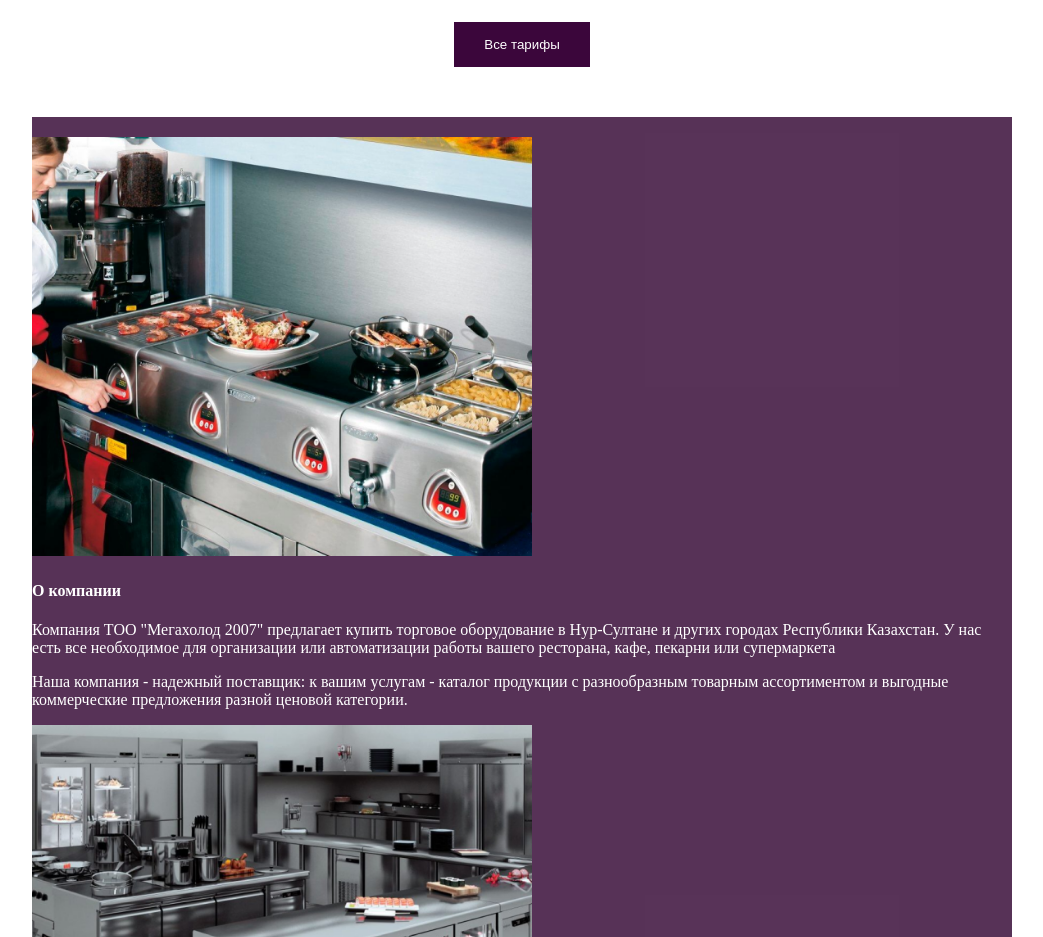
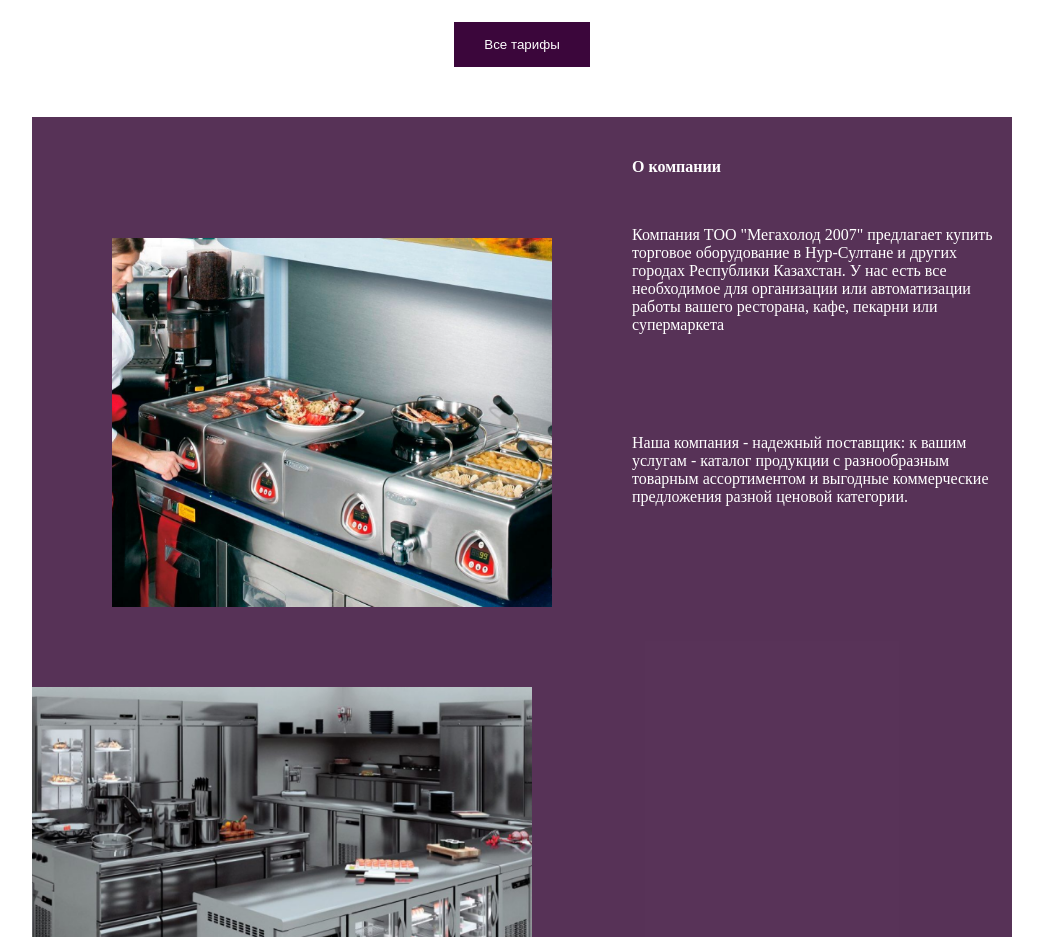
Before and after one commit to AltynaiUrmatbekova/Megaholod, a plain HTML site: page index.html in a window 1280 px wide. Shown: the part 1900-2837 px from the top of the page, without its empty margins (118-1161 px from the left). Drawn offline with Linux system fonts and the light colour scheme.

Commit message:
style.css megaholod

```diff
--- a/style.css
+++ b/style.css
@@ -56,6 +56,23 @@ section {
     padding-top: 20px;
     margin-top: 20px;
 }
+
+}
+.right {
+  float: right;
+  padding: 30px;
+  margin: 50px;
+}
+.left {
+  float: left;
+  padding: 30px;
+  margin: 50px;
+}
+.text {
+  margin-top: 50px;
+  margin-bottom: 100px;
+}
+
 .partner {
   background-color: white;
 }
```
